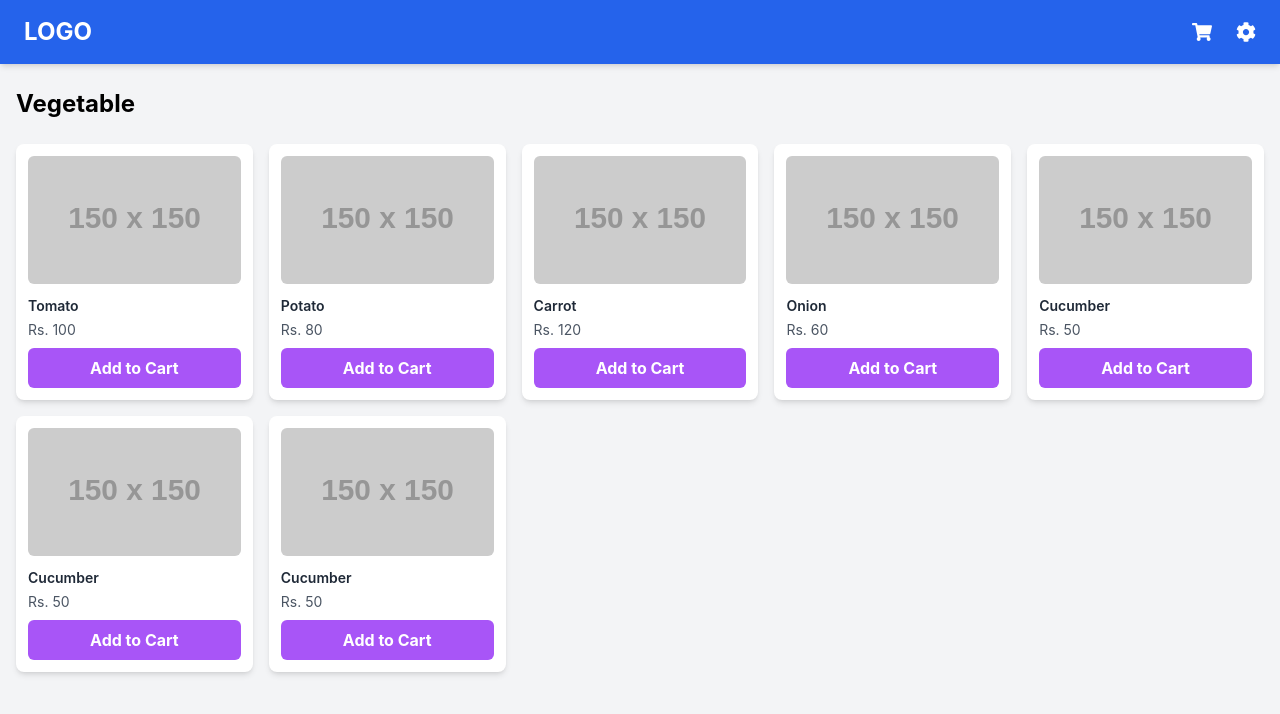
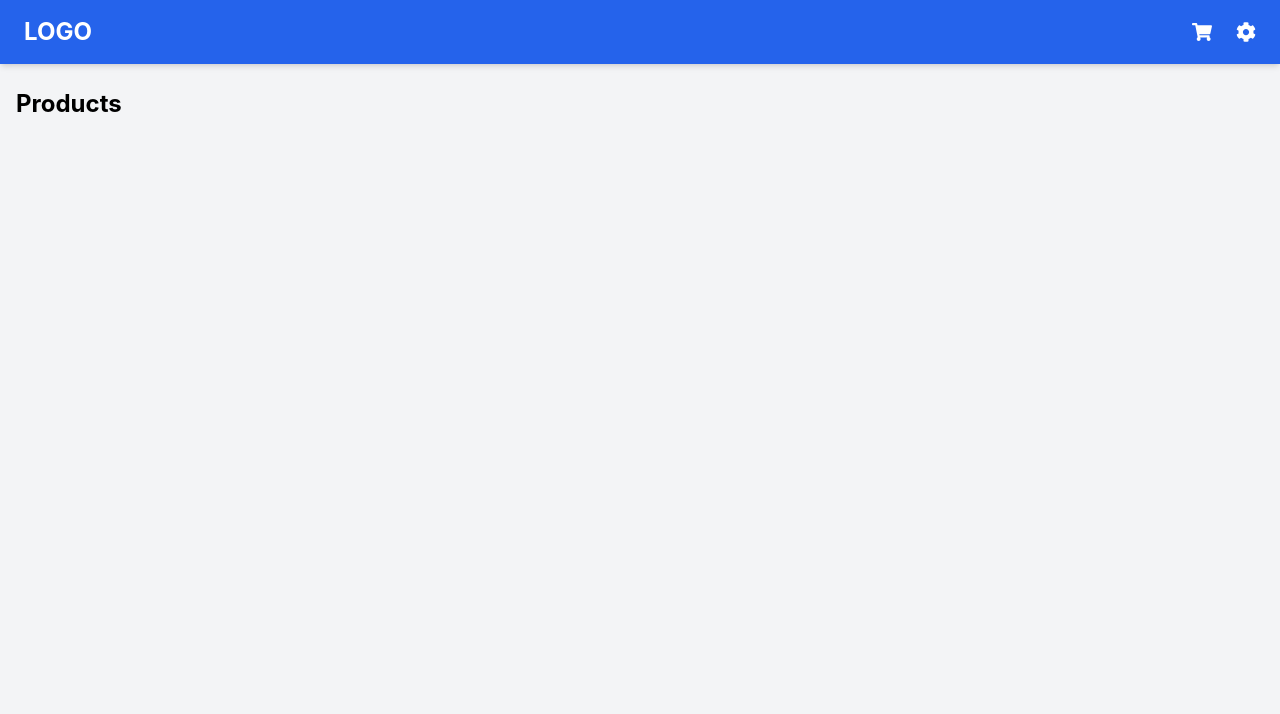
Before and after one commit to SauravSarkar123/E-Shop, a React (Create React App) app: page /products in a window 1280 px wide. Shown: the top 714 px of the page. Built offline with nearby package versions, Linux system fonts and the light colour scheme.

Commit message:
product context api

```diff
--- a/src/context/CategoriesContext.js
+++ b/src/context/CategoriesContext.js
@@ -1,11 +1,8 @@
 import React, { createContext, useState } from 'react';
 
-// Create the context
 export const CategoriesContext = createContext();
 
-// Provider component
 export const CategoriesProvider = ({ children }) => {
-  // Dynamic categories data
   const [categories, setCategories] = useState([
     {
       id: 1,
@@ -24,10 +21,7 @@ export const CategoriesProvider = ({ children }) => {
     },
   ]);
 
-  // Function to dynamically update categories
-  const updateCategories = (newCategories) => {
-    setCategories(newCategories);
-  };
+  const updateCategories = (newCategories) => setCategories(newCategories);
 
   return (
     <CategoriesContext.Provider value={{ categories, updateCategories }}>
--- /dev/null
+++ b/src/context/ProductsContext.js
@@ -0,0 +1,122 @@
+import React, { createContext, useState } from 'react';
+
+export const ProductsContext = createContext();
+
+const initialProducts =
+    [
+        {
+            "id": 107,
+            "name": "Cucumber",
+            "categoryId": 1,
+            "price": 25,
+            "image": "https://media.istockphoto.com/id/91516166/photo/cucumber-slices-on-a-white-background.jpg?s=612x612&w=0&k=20&c=n4R8_HB2qEmTgOU3xlINv1Am2Z_Mt4CuJiITPta58vw="
+        },
+        {
+            "id": 108,
+            "name": "Potato",
+            "categoryId": 1,
+            "price": 20,
+            "image": "https://media.istockphoto.com/id/157430678/photo/three-potatoes.jpg?s=612x612&w=0&k=20&c=qkMoEgcj8ZvYbzDYEJEhbQ57v-nmkHS7e88q8dv7TSA="
+        },
+        {
+            "id": 109,
+            "name": "Onion",
+            "categoryId": 1,
+            "price": 35,
+            "image": "https://www.jiomart.com/images/product/original/590003515/onion-1-kg-product-images-o590003515-p590003515-1-202408070949.jpg?im=Resize=(420,420)"
+        },
+        {
+            "id": 110,
+            "name": "Spinach",
+            "categoryId": 1,
+            "price": 15,
+            "image": "https://media.istockphoto.com/id/1006196472/photo/bunch-of-spinach-leaves-on-isolated-white-background.jpg?s=612x612&w=0&k=20&c=OAIswtUC1aMNDwtMEFIaZv6fSIftsoAV-cgJZSGLJ7A="
+        },
+        {
+            "id": 111,
+            "name": "Broccoli",
+            "categoryId": 1,
+            "price": 60,
+            "image": "https://encrypted-tbn0.gstatic.com/images?q=tbn:ANd9GcSDWMq7iWY2hM9m35-txN9XLfjTXcTwwKYtgw&s"
+        },
+        {
+            "id": 112,
+            "name": "Orange",
+            "categoryId": 2,
+            "price": 70,
+            "image": "https://t4.ftcdn.net/jpg/02/20/02/41/360_F_220024121_lvQqND2X6YcINIlgNwTXcwC5Ws6no0RQ.jpg"
+        },
+        {
+            "id": 113,
+            "name": "Grapes",
+            "categoryId": 2,
+            "price": 90,
+            "image": "https://media.istockphoto.com/id/489520104/photo/green-grape-isolated-on-white-background.jpg?s=612x612&w=0&k=20&c=9kg_3pMeBKYnHHjx2JECF61QwzxTikLaQ2w-6A5tOO0="
+        },
+        {
+            "id": 114,
+            "name": "Watermelon",
+            "categoryId": 2,
+            "price": 120,
+            "image": "https://media.istockphoto.com/id/1142119394/photo/whole-and-slices-watermelon-fruit-isolated-on-white-background.jpg?s=612x612&w=0&k=20&c=A5XnLyeI_3mwkCNadv-QLU4jzgNux8kUPfIlDvwT0jo="
+        },
+        {
+            "id": 115,
+            "name": "Pineapple",
+            "categoryId": 2,
+            "price": 150,
+            "image": "https://thumbs.dreamstime.com/b/pineapple-slices-isolated-white-30985039.jpg"
+        },
+        {
+            "id": 116,
+            "name": "Strawberry",
+            "categoryId": 2,
+            "price": 180,
+            "image": "https://images.pexels.com/photos/934055/pexels-photo-934055.jpeg?cs=srgb&dl=pexels-nietjuh-934055.jpg&fm=jpg"
+        },
+        {
+            "id": 117,
+            "name": "Pasta",
+            "categoryId": 3,
+            "price": 120,
+            "image": "https://media.istockphoto.com/id/495231784/photo/penne-pasta.jpg?s=612x612&w=0&k=20&c=s6i39tglMyw0sQVsJtZlYSxINgrfoMW8ACg0gS_1tuw="
+        },
+        {
+            "id": 118,
+            "name": "Hot Dog",
+            "categoryId": 3,
+            "price": 100,
+            "image": "https://media.istockphoto.com/id/96777273/photo/evolution.jpg?s=612x612&w=0&k=20&c=h9Fxl8k-n4KEM8GIQpo-lVzlEfd2WXsgxRlAhnyuWMc="
+        },
+        {
+            "id": 119,
+            "name": "Fried Chicken",
+            "categoryId": 3,
+            "price": 180,
+            "image": "https://media.istockphoto.com/id/452813985/photo/plate-of-fried-chicken-on-blue-plaid-towel.jpg?s=612x612&w=0&k=20&c=e_03DvZFXhvbMR5eBiflKJ2nnQnoaBnufrT37h6Wf7s="
+        },
+        {
+            "id": 120,
+            "name": "Tacos",
+            "categoryId": 3,
+            "price": 130,
+            "image": "https://media.istockphoto.com/id/459396345/photo/taco.jpg?s=612x612&w=0&k=20&c=_yCtd6OEb2L8xNal4kC1xvm8HoBp8sry6tcBwmxmPHw="
+        },
+        {
+            "id": 121,
+            "name": "Nachos",
+            "categoryId": 3,
+            "price": 140,
+            "image": "https://encrypted-tbn0.gstatic.com/images?q=tbn:ANd9GcR46pozB6yAyth7QqTP-4Nxzy-UsegGr5LhUg&s"
+        }
+    ]
+
+
+export const ProductsProvider = ({ children }) => {
+    const [products, setProducts] = useState(initialProducts);
+    return (
+        <ProductsContext.Provider value={{ products, updateProducts: setProducts }}>
+            {children}
+        </ProductsContext.Provider>
+    );
+};
--- a/src/pages/ProductListing.js
+++ b/src/pages/ProductListing.js
@@ -1,18 +1,26 @@
-import React, { useState } from 'react';
+import React, { useContext, useState, useEffect } from 'react';
+import { useSearchParams } from 'react-router-dom';
 import Header from '../components/Header';
-
-const vegetables = [
-  { id: 1, name: 'Tomato', cost: 100, image: 'https://via.placeholder.com/150' },
-  { id: 2, name: 'Potato', cost: 80, image: 'https://via.placeholder.com/150' },
-  { id: 3, name: 'Carrot', cost: 120, image: 'https://via.placeholder.com/150' },
-  { id: 4, name: 'Onion', cost: 60, image: 'https://via.placeholder.com/150' },
-  { id: 5, name: 'Cucumber', cost: 50, image: 'https://via.placeholder.com/150' },
-  { id: 6, name: 'Cucumber', cost: 50, image: 'https://via.placeholder.com/150' },
-  { id: 7, name: 'Cucumber', cost: 50, image: 'https://via.placeholder.com/150' },
-];
+import { ProductsContext } from '../context/ProductsContext';
+import { CategoriesContext } from '../context/CategoriesContext';
 
 const ProductListing = () => {
+  const { products } = useContext(ProductsContext);
+  const { categories } = useContext(CategoriesContext);
+  const [searchParams] = useSearchParams();
+  const categoryId = searchParams.get('category');
+  const [filteredProducts, setFilteredProducts] = useState([]);
   const [cart, setCart] = useState({});
+
+  useEffect(() => {
+    if (categoryId) {
+      const filtered = products.filter(
+        (product) => product.categoryId === parseInt(categoryId, 10)
+      );
+      setFilteredProducts(filtered);
+    }
+  }, [categoryId, products]);
+
   const modifyCart = (id, action) =>
     setCart((prev) => {
       const quantity = prev[id] || 0;
@@ -21,17 +29,19 @@ const ProductListing = () => {
       if (action === 'decrease') return quantity > 1 ? { ...prev, [id]: quantity - 1 } : { ...prev, [id]: undefined };
     });
 
+  const categoryName = categories.find((cat) => cat.id === parseInt(categoryId, 10))?.name || 'Products';
+
   return (
     <div className="bg-gray-100 min-h-screen">
       <Header />
       <div className="container mx-auto px-4 py-6">
-      <h1 className="text-2xl font-bold text-black mb-6">Vegetable</h1>
+        <h1 className="text-2xl font-bold text-black mb-6">{categoryName}</h1>
         <div className="grid grid-cols-2 sm:grid-cols-3 lg:grid-cols-5 gap-4">
-          {vegetables.map(({ id, name, cost, image }) => (
+          {filteredProducts.map(({ id, name, price, image }) => (
             <div key={id} className="bg-white rounded-lg shadow-md p-3 flex flex-col">
               <img src={image} alt={name} className="rounded-md w-full h-32 object-cover mb-3" />
               <h2 className="text-sm font-semibold text-gray-800 mb-1">{name}</h2>
-              <p className="text-sm text-gray-600 mb-2">Rs. {cost}</p>
+              <p className="text-sm text-gray-600 mb-2">Rs. {price}</p>
               {cart[id] ? (
                 <div className="flex items-center space-x-4 mt-auto">
                   <button
```
Also changed, not shown: src/App.js (+5 -5 lines).
